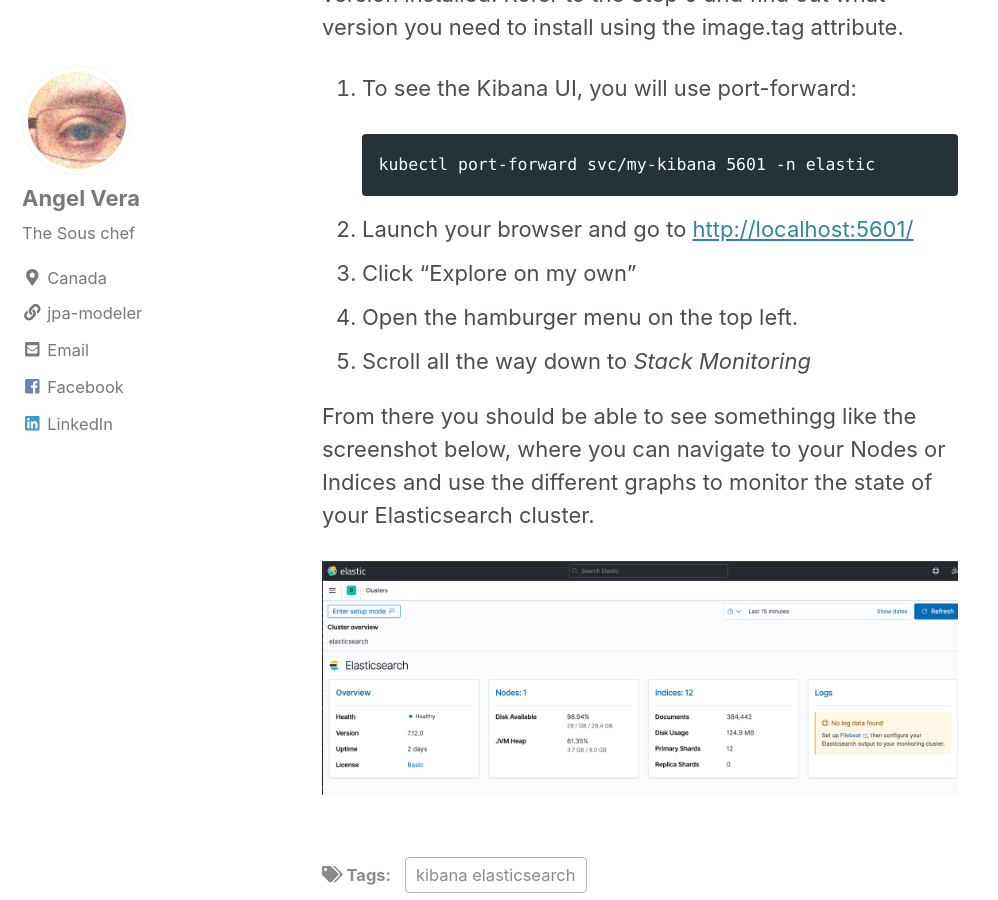
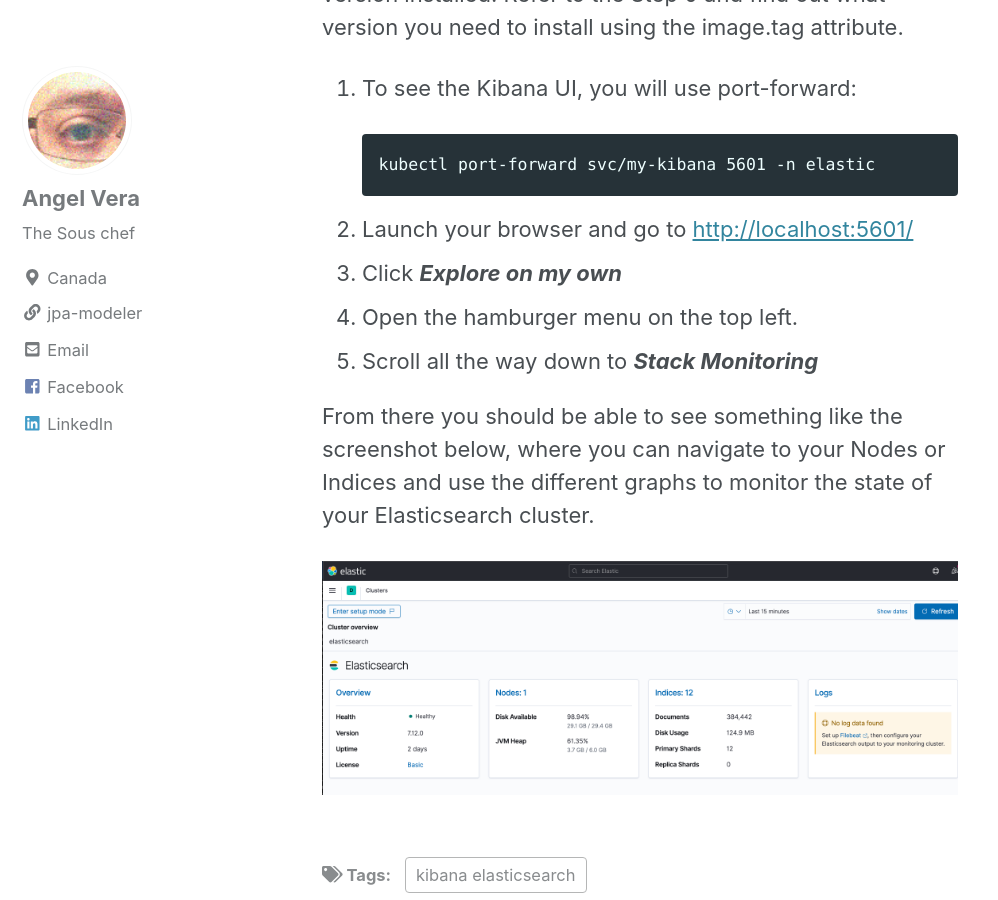
Before and after one commit to arvera/blog, a Jekyll site: the page built from _posts/2022-02-16-installing_kibana.md, in a window 1280 px wide and 900 px high, scrolled down 2486 px. Shown: the whole window, without its empty margins (0-998 px from the left). Built offline with Jekyll 4.4.1, drawn with Linux system fonts in a browser that asks for light colours; cached includes are drawn as plain includes; nearby versions of some CDN libraries.

Commit message:
Fixing the formatting

````diff
--- a/_posts/2022-02-16-installing_kibana.md
+++ b/_posts/2022-02-16-installing_kibana.md
@@ -60,10 +60,10 @@
 kubectl port-forward svc/my-kibana 5601 -n elastic
     ```
 2. Launch your browser and go to [http://localhost:5601/](http://localhost:5601/)
-3. Click "Explore on my own"
+3. Click ***Explore on my own***
 4. Open the hamburger menu on the top left.
-5. Scroll all the way down to *Stack Monitoring*
+5. Scroll all the way down to ***Stack Monitoring***
 
-From there you should be able to see somethingg like the screenshot below, where you can navigate to your Nodes or Indices and use the different graphs to monitor the state of your Elasticsearch cluster.
+From there you should be able to see something like the screenshot below, where you can navigate to your Nodes or Indices and use the different graphs to monitor the state of your Elasticsearch cluster.
 
 ![Kibana UI](/assets/2022/hcl_commerce/kibana_712_ui.png)
````
